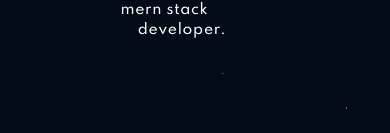
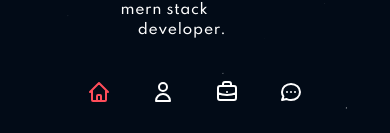
Before and after one commit to finma/portfolio, a Next.js app: page / in a window 390 px wide. Shown: the part 708-841 px from the top of the page. Built offline with nearby package versions, Linux system fonts and the light colour scheme.

Commit message:
build: bottombar and fix skillset image

```diff
--- /dev/null
+++ b/src/components/layout/Bottombar.tsx
@@ -0,0 +1,28 @@
+import Link from 'next/link';
+import { useRouter } from 'next/router';
+import ReactHtmlParser from 'react-html-parser';
+
+import { links } from '@/data/data';
+export default function Bottombar() {
+  const router = useRouter();
+
+  return (
+    <div className='z-[18] flex fixed bottom-0 justify-center w-full h-16 bg-transparent lg:hidden'>
+      <nav className='flex space-x-6 w-min'>
+        {links.map(({ href, icon }) => {
+          return (
+            <Link key={href} href={href}>
+              <a
+                className={`cursor-newtab inline-block p-2 h-6 hover:text-primary-400 ${
+                  router.asPath === href ? 'text-primary-400' : 'text-white'
+                }`}
+              >
+                {ReactHtmlParser(icon)}
+              </a>
+            </Link>
+          );
+        })}
+      </nav>
+    </div>
+  );
+}
--- a/src/components/layout/Footer.tsx
+++ b/src/components/layout/Footer.tsx
@@ -2,7 +2,7 @@
   const year = new Date().getFullYear();
 
   return (
-    <div className='w-full h-10 bg-transparent'>
+    <div className='w-full h-24 bg-transparent lg:h-12'>
       <p className='text-sm text-center text-white'>
         &copy;{year} FINMA. All Right Reserved
       </p>
--- a/src/components/layout/Layout.tsx
+++ b/src/components/layout/Layout.tsx
@@ -1,5 +1,6 @@
 import * as React from 'react';
 
+import Bottombar from '@/components/layout/Bottombar';
 import Header from '@/components/layout/Header';
 import Sidebar from '@/components/layout/Sidebar';
 import Particle from '@/components/Particle/Particle';
@@ -12,6 +13,7 @@
       <div className='bg-dark flex relative min-w-full min-h-screen outline-none'>
         <Header />
         <Sidebar />
+        <Bottombar />
         <main className='selection:bg-red-custom z-[2] w-full h-full lg:pl-[120px]'>
           {children}
         </main>
--- a/src/components/sections/AboutDetail/SkillSet.tsx
+++ b/src/components/sections/AboutDetail/SkillSet.tsx
@@ -26,7 +26,7 @@
 
 const SkillCard = ({ title, icon }: SkillTypes) => {
   return (
-    <div className='w-[70px] md:w-[85px] lg:w-[100px]'>
+    <div className='w-[70px] flex flex-col justify-center items-center md:w-[85px] lg:w-[100px]'>
       <div className='h-[60px] image-container w-full md:w-[75px] lg:h-[90px]'>
         <Image src={icon} alt='' layout='fill' className='image' />
       </div>
```
